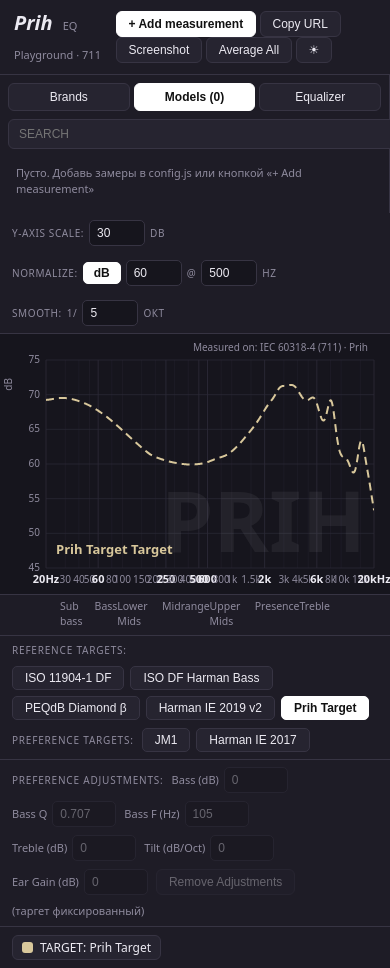
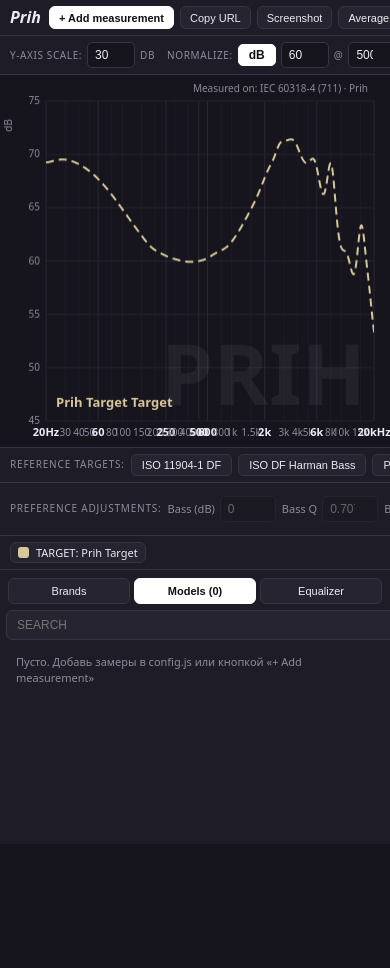
Before and after one commit to vpnsvpns/prih-squig, a plain HTML site: page prih/index.html in a window 390 px wide. After the commit the page ends 844 px from the top, so only its background shows below. Drawn offline with Linux system fonts and the light colour scheme.

Commit message:
Update style.css

```diff
--- a/prih/style.css
+++ b/prih/style.css
@@ -54,7 +54,7 @@
 #graph{position:absolute;inset:0;width:100%;height:100%}
 #bands{display:flex;justify-content:space-between;padding:4px 60px 6px;color:var(--muted);font-size:10.5px;border-top:1px solid var(--line);background:var(--panel)}
 #targetsRow,#adjRow{display:flex;flex-wrap:wrap;gap:8px;align-items:center;padding:7px 12px;border-top:1px solid var(--line);background:var(--panel)}
-.lbl{font-size:10px;letter-spacing:.08em;text-transform:uppercase;color:var(--muted)}
+.lbl{font-size:10px;letter-spacing:.08em;text-transform:uppercase;color:var(--muted);flex:none}
 .chips{display:flex;flex-wrap:wrap;gap:6px}
 .tchip.tgt{padding:4px 12px}
 #adjRow label{flex-direction:row;align-items:center;gap:5px}
@@ -75,4 +75,32 @@
 #toast{position:fixed;left:50%;bottom:22px;transform:translateX(-50%);background:#2c2a37;color:#fff;padding:9px 16px;border-radius:8px;font-size:12.5px;opacity:0;transition:opacity .25s;pointer-events:none;z-index:30}
 #toast.show{opacity:1}
 ::-webkit-scrollbar{width:9px}::-webkit-scrollbar-thumb{background:var(--line);border-radius:6px}
-@media (max-width:980px){main{flex-direction:column}aside{width:100%;max-height:40vh}}
+
+/* ===== МОБИЛЬНАЯ ВЕРСИЯ (как у squig.link): график сверху, панели снизу ===== */
+@media (max-width:900px){
+  header{flex-wrap:nowrap;overflow-x:auto;padding:6px 10px;gap:8px}
+  .logo{font-size:16px;white-space:nowrap;flex:none}
+  .logo span{display:none}
+  .topbtns{flex:none;display:flex;gap:6px}
+  .topbtns button{padding:4px 9px;font-size:11px;white-space:nowrap}
+  main{flex-direction:column}
+  #center{order:1;flex:none}
+  #left{order:2;width:100%;flex:1;border-right:none;border-top:1px solid var(--line)}
+  #graphWrap{flex:none;height:44vh;min-height:230px}
+  #toolbar{flex-wrap:nowrap;overflow-x:auto;gap:12px;padding:6px 10px}
+  .tb{flex:none}
+  .tb input{width:48px}
+  #bands{display:none}
+  #targetsRow,#adjRow{flex-wrap:nowrap;overflow-x:auto;padding:6px 10px;gap:6px}
+  #targetsRow .chips{flex-wrap:nowrap}
+  .tchip.tgt{padding:4px 10px;font-size:11px;white-space:nowrap}
+  #adjRow label{flex:none;white-space:nowrap}
+  #adjRow input{width:56px}
+  #legend{padding:6px 10px;gap:5px}
+  .litem{padding:2px 7px;font-size:11px}
+  .pane{max-height:40vh}
+  .tabs button{font-size:11px;padding:6px 2px}
+  #search{margin:6px}
+  .frow{grid-template-columns:18px 44px 1fr 1fr 1fr 20px}
+  .grid2{grid-template-columns:1fr 1fr}
+}
```
